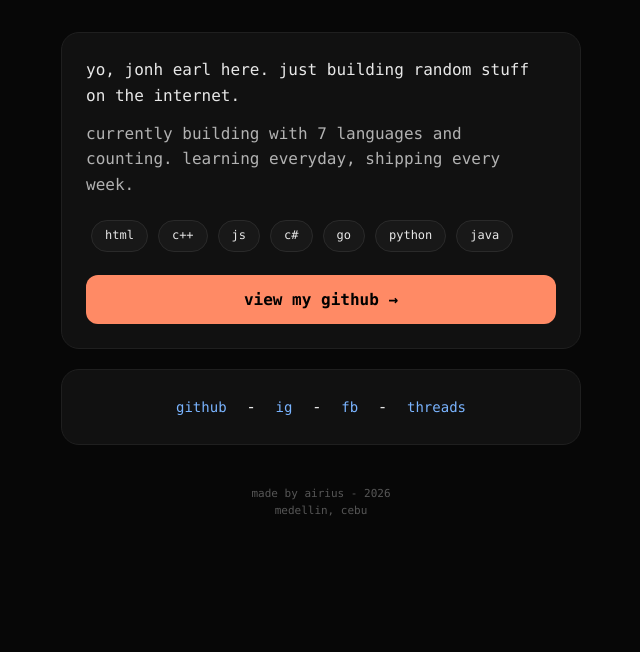
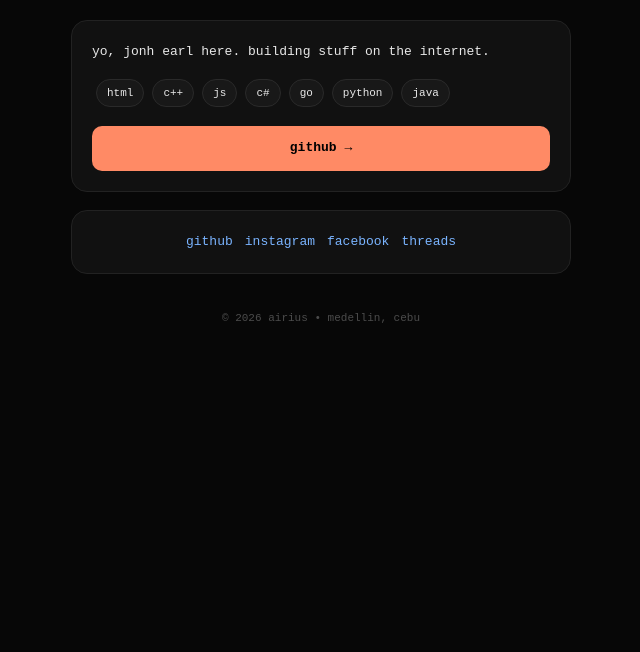
Before and after one commit to Airius-The-Creator/airius-the-creator, a plain HTML site: page index.html in a window 1280 px wide. Shown: the part 148-800 px from the top of the page, without its empty margins (319-959 px from the left). Drawn offline with Linux system fonts and the light colour scheme.

Commit message:
Refactor index.html with updated styles and content
Updated styling and content in index.html for better presentation.

```diff
--- a/index.html
+++ b/index.html
@@ -6,16 +6,15 @@
 <title>airius the creator</title>
 <style>
 *{margin:0;padding:0;box-sizing:border-box}
-body{background:#070707;color:#e8e8e8;font-family:Consolas,monospace;padding:20px;line-height:1.6}
-h1{color:#ff8a65;text-align:center;font-size:30px;margin:45px 0 10px;letter-spacing:2px}
-.sub{text-align:center;opacity:.6;margin-bottom:35px;font-size:14px}
-.card{border:1px solid #1f1f1f;border-radius:18px;padding:24px;max-width:520px;margin:0 auto 20px;background:#111}
-.tag{display:inline-block;background:#181818;border:1px solid #2a2a2a;border-radius:999px;padding:5px 13px;margin:5px;font-size:12px}
-.links{text-align:center}
-.links a{color:#7ab4ff;text-decoration:none;margin:0 10px;font-size:14px}
-.links a:hover{color:#fff;text-decoration:underline}
-.btn{display:block;text-align:center;background:#ff8a65;color:#000;padding:12px;border-radius:12px;margin-top:18px;text-decoration:none;font-weight:bold}
-.footer{text-align:center;margin-top:40px;opacity:.35;font-size:11px}
+body{background:#070707;color:#e8e8e8;font-family:monospace;padding:20px;line-height:1.7}
+h1{color:#ff8a65;text-align:center;font-size:28px;margin:40px 0 8px}
+.sub{text-align:center;opacity:.5;margin-bottom:30px;font-size:13px}
+.card{border:1px solid #222;border-radius:16px;padding:20px;max-width:500px;margin:0 auto 18px;background:#111}
+.tag{display:inline-block;background:#181818;border:1px solid #2a2a2a;border-radius:20px;padding:4px 10px;margin:4px;font-size:11px}
+.btn{display:block;text-align:center;background:#ff8a65;color:#000;padding:11px;border-radius:10px;margin-top:15px;text-decoration:none;font-weight:bold}
+.linkrow{display:flex;justify-content:center;gap:12px;flex-wrap:wrap}
+.linkrow a{color:#7ab4ff;text-decoration:none;font-size:13px}
+.footer{text-align:center;margin-top:35px;opacity:.3;font-size:11px}
 </style>
 </head>
 <body>
@@ -23,21 +22,20 @@ h1{color:#ff8a65;text-align:center;font-size:30px;margin:45px 0 10px;letter-spac
 <p class="sub">try your best and the victory shall come</p>
 
 <div class="card">
-<p>yo, jonh earl here. just building random stuff on the internet.</p>
-<p style="margin-top:12px;opacity:.75">currently building with 7 languages and counting. learning everyday, shipping every week.</p>
-<div style="margin-top:18px">
+<p>yo, jonh earl here. building stuff on the internet.</p>
+<div style="margin-top:12px">
 <span class="tag">html</span><span class="tag">c++</span><span class="tag">js</span><span class="tag">c#</span><span class="tag">go</span><span class="tag">python</span><span class="tag">java</span>
 </div>
-<a class="btn" href="https://github.com/Airius-The-Creator" target="_blank">view my github →</a>
+<a class="btn" href="https://github.com/Airius-The-Creator" target="_blank">github →</a>
 </div>
 
-<div class="card links">
-<a href="https://github.com/Airius-The-Creator" target="_blank">github</a> -
-<a href="https://www.instagram.com/mizugameza_airius" target="_blank">ig</a> -
-<a href="https://www.facebook.com/jonh.earl.suarez.delgado.2025" target="_blank">fb</a> -
+<div class="card linkrow">
+<a href="https://github.com/Airius-The-Creator" target="_blank">github</a>
+<a href="https://www.instagram.com/mizugameza_airius" target="_blank">instagram</a>
+<a href="https://www.facebook.com/jonh.earl.suarez.delgado.2025" target="_blank">facebook</a>
 <a href="https://www.threads.com/@suarezdelgadojonhearl" target="_blank">threads</a>
 </div>
 
-<p class="footer">made by airius - 2026<br>medellin, cebu</p>
+<p class="footer">© 2026 airius • medellin, cebu</p>
 </body>
 </html>
```
